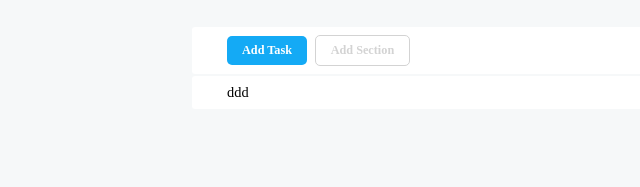
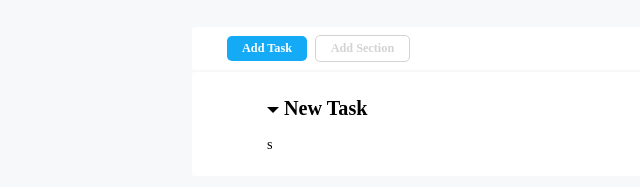
Before and after one commit to TheCodingPine/html-css-toboolist, a plain HTML site: page index.html in a window 1280 px wide. Shown: the part 75-262 px from the top of the page, without its empty margins (0-640 px from the left). Drawn offline with Linux system fonts and the light colour scheme.

Commit message:
div class=arrow

```diff
--- a/index.html
+++ b/index.html
@@ -20,7 +20,18 @@
 </div>
 
 <div class="container">
-ddd
+    <section>
+        <ul><h1><div class="arrow"></div> New Task</h1>
+        <li>s</li>
+
+
+        </ul>
+
+    </section>
+
+    <section>
+
+    </section>
 </div>
 
 
--- a/style.css
+++ b/style.css
@@ -44,26 +44,51 @@ header {
     padding: 8px 35px;
     font-size: 0.9em
 }
-
-.button {
+/*---------------bottoni-----------------*/
+.button { /*classe base per tutti i bottoni*/
     font-weight: 900;
     font-size: 0.85em;
-    padding: 7px 15px;
+    padding: 5px 15px;
     border-radius: 5px;
     width: fit-content;
     display: inline-block;
     margin-right: 4px;
 }
 
-.active {
+.active { /*bottoni blu*/
     background-color: #14aaf5;
     color: white;
 }
 
-.inactive {
+.inactive { /*bottoni grigi*/
     background-color: white;
     color: lightgray;
     border-color: lightgray;
     border-style: solid;
     border-width: 1px;
 }
+
+/*---------------Sezioni-----------------*/
+
+ul {
+    list-style-type: none;
+}
+
+h1 {
+    font-size: 1.4em;
+    font-weight: 900;
+}
+
+.arrow {
+    /*l'ascii della freccia non è adatto.
+    ho trovato online un codice per creare un triangolo di margin:
+    i bordi dx e sx tracciano il contorno, tagliando quello top*/
+    width: 0;
+    height: 0;
+    border-left: 6px solid transparent;
+    border-right: 6px solid transparent;
+    border-top: 6px solid rgb(0, 0, 0);
+    /*aggiunto l'inline-block e una posizione più centrale*/
+    display: inline-block;
+    margin-bottom: 2px;
+  }
```
